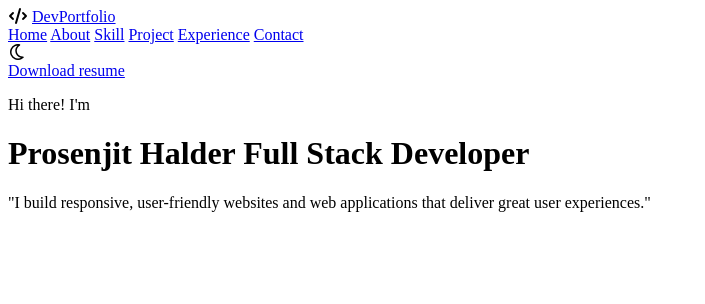
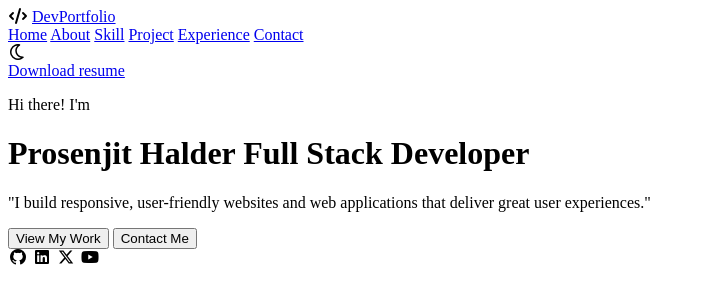
Before and after one commit to 0xProsenjit/full-stack-developer-journey, a plain HTML site: page Html and CSS project/Bio page_DOM/index.html in a window 1280 px wide. Shown: the whole page, without its empty margins (0-705 px from the left). Drawn offline with Linux system fonts and the light colour scheme.

Commit message:
Update index.html

```diff
--- a/Html and CSS project/Bio page_DOM/index.html
+++ b/Html and CSS project/Bio page_DOM/index.html
@@ -39,6 +39,24 @@
 				"I build responsive, user-friendly websites and web applications that deliver great user experiences."
 			</p>
 
+		<section class="button">
+			<button class="btn_work">View My Work</button>
+			<button class="btn_contact">Contact Me</button>
+		</section>
+
+		<section class="social_icon">
+			<div class="icon">
+				<i class="fa-brands fa-github"></i>
+				<i class="fa-brands fa-linkedin"></i>
+				<i class="fa-brands fa-x-twitter"></i>
+				<i class="fa-brands fa-youtube"></i>
+			</div>
+		</section>
+
+		<section class="image">
+			<img src=""
+		</section>
+
 		</main>
 	</header>
 
```
